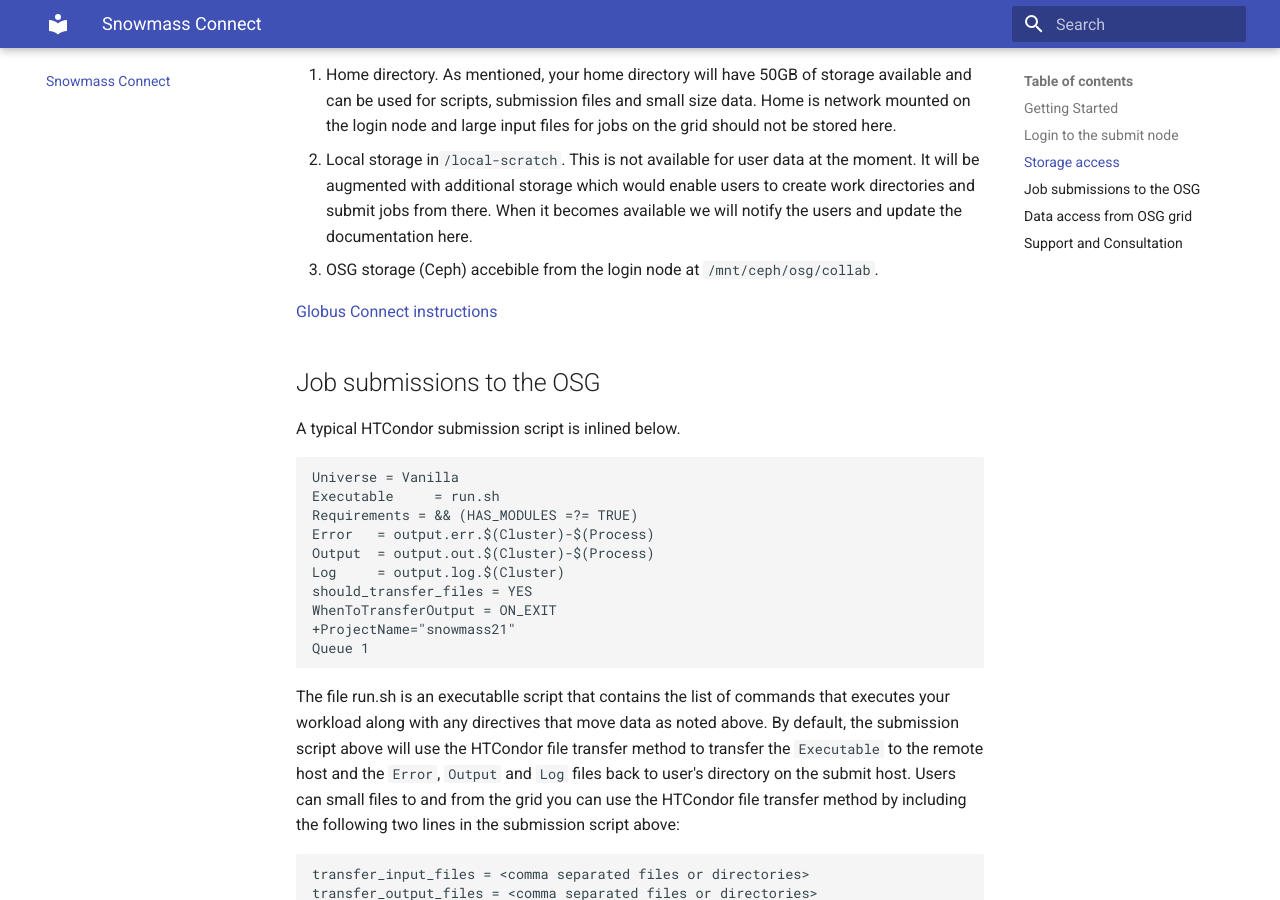
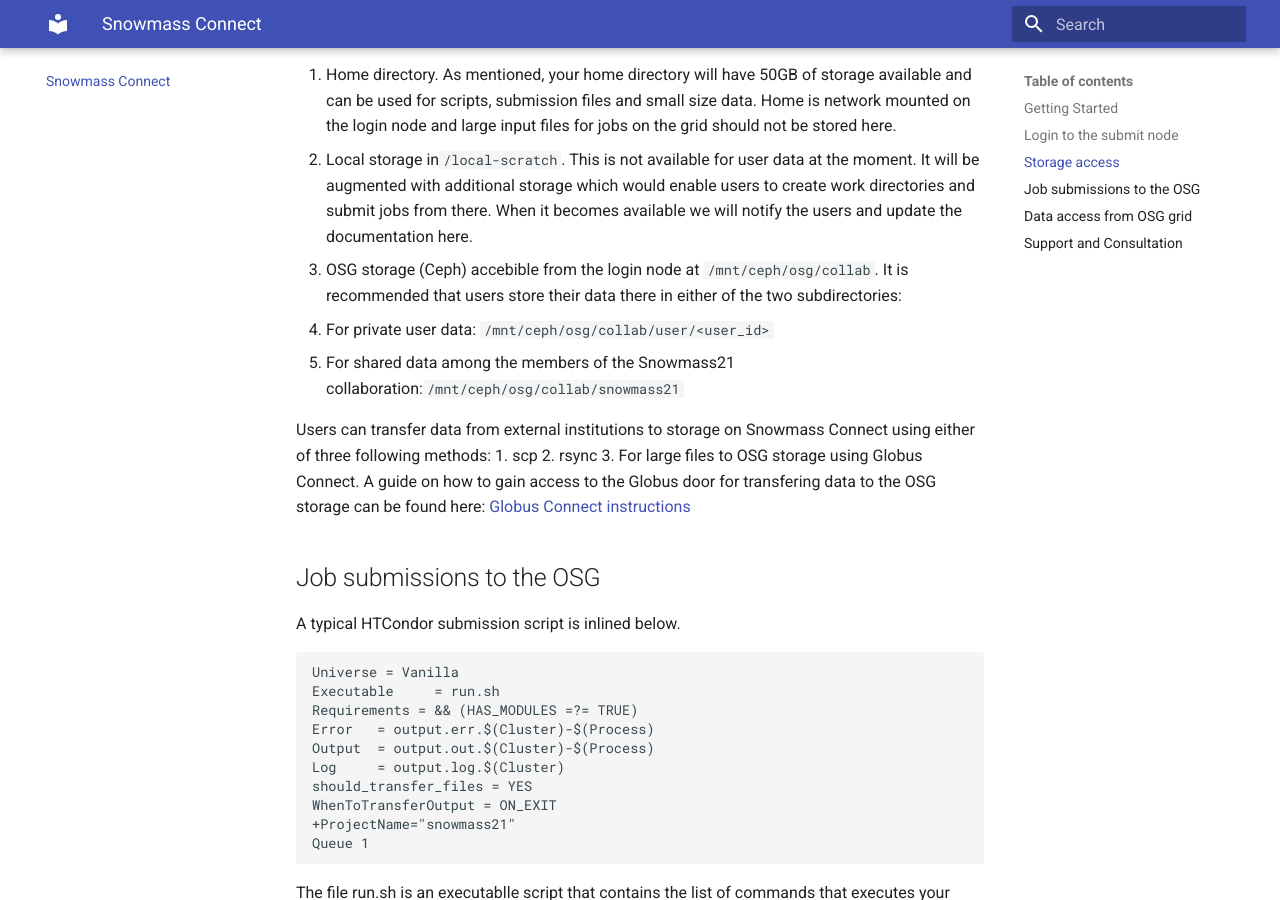
Before and after one commit to ppaschos/snowmass-connect-docs, an MkDocs documentation site: the page built from docs/index.md, in a window 1280 px wide and 900 px high, scrolled down 1251 px. Built offline with MkDocs 1.6.1 and Material for MkDocs 9.7.7, drawn with Linux system fonts in a browser that asks for light colours.

Commit message:
Update index.md

```diff
--- a/docs/index.md
+++ b/docs/index.md
@@ -39,9 +39,16 @@
 2. Local storage in`/local-scratch`. This is not available for user data at the moment. It will be
 augmented with additional storage which would enable users to create work directories and submit jobs from there.
 When it becomes available we will notify the users and update the documentation here.
-3. OSG storage (Ceph) accebible from the login node at `/mnt/ceph/osg/collab`.
+3. OSG storage (Ceph) accebible from the login node at `/mnt/ceph/osg/collab`. It is recommended that users store their
+data there in either of the two subdirectories:
+* For private user data: `/mnt/ceph/osg/collab/user/<user_id>`
+* For shared data among the members of the Snowmass21 collaboration:`/mnt/ceph/osg/collab/snowmass21`
 
-[Globus Connect instructions](globus.md)
+Users can transfer data from external institutions to storage on Snowmass Connect using either of three following methods:
+1. scp
+2. rsync
+3. For large files to OSG storage using Globus Connect. A guide on how to gain access to the Globus door for transfering
+data to the OSG storage can be found here: [Globus Connect instructions](globus.md)
 
 
 ## Job submissions to the OSG
```
